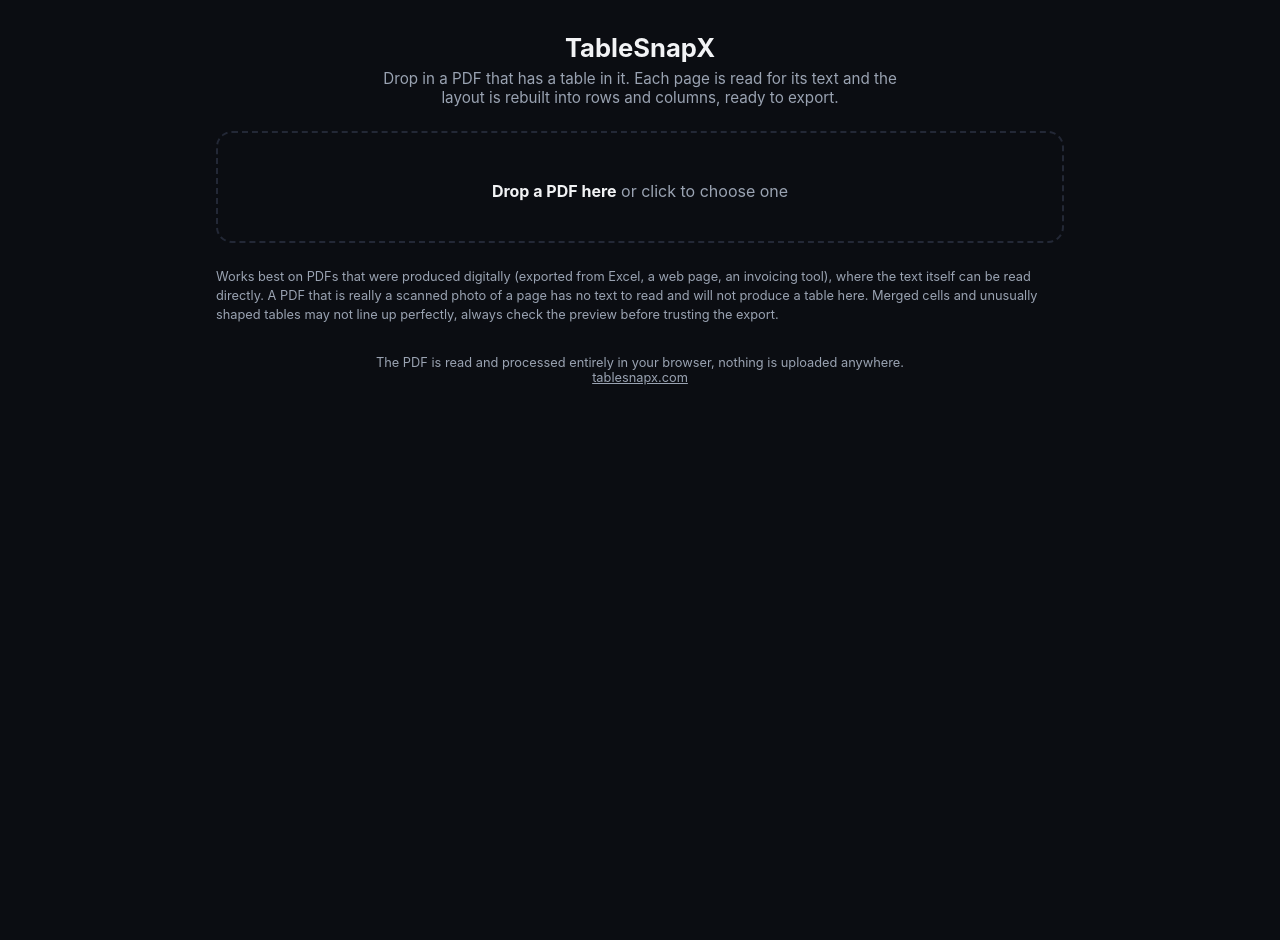
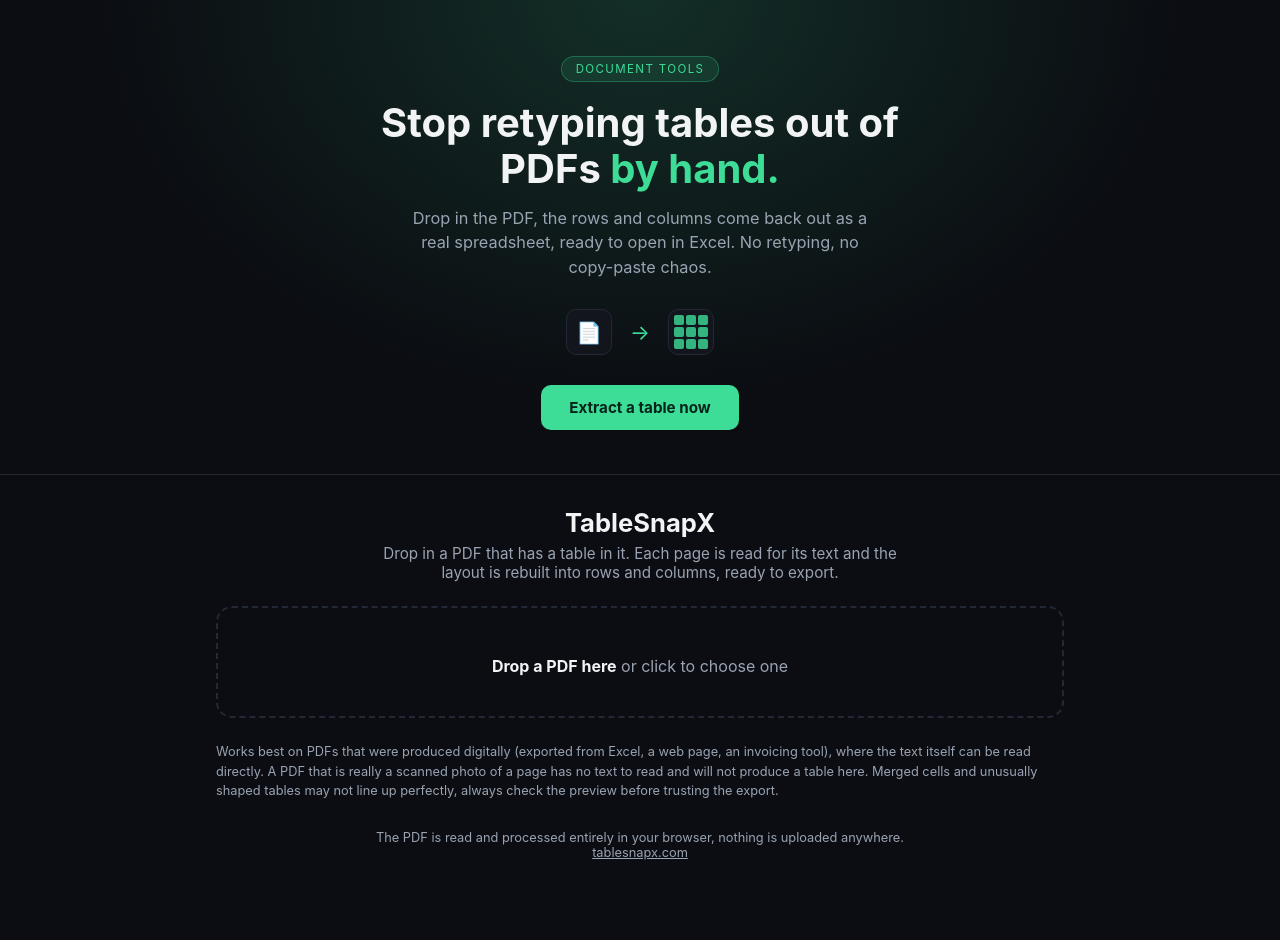
Before and after one commit to trailpawsgear/tablesnapx, a plain HTML site: page index.html in a window 1280 px wide. Before the commit the page ends 800 px from the top, so only its background shows below. Drawn offline with Linux system fonts and the light colour scheme; a script that the page names is missing.

Commit message:
Add emotionally-driven hero section above the tool
Co-Authored-By: Claude Sonnet 5 <noreply@anthropic.com>
Claude-Session: https://claude.ai/code/session_014wo98pWuBiT6L7Ke9LSvZF

```diff
--- a/index.html
+++ b/index.html
@@ -48,10 +48,35 @@
   .note{font-size:.8rem;color:var(--muted);margin-top:20px;line-height:1.5}
   footer{text-align:center;color:var(--muted);font-size:.8rem;margin-top:30px}
   footer a{color:var(--muted)}
+
+  .hero{position:relative;overflow:hidden;background:radial-gradient(ellipse at top,rgba(61,220,151,.16),transparent 60%);border-bottom:1px solid var(--border);padding:56px 16px 44px;text-align:center}
+  .hero-eyebrow{display:inline-block;font-size:.72rem;letter-spacing:.12em;text-transform:uppercase;color:var(--accent);background:rgba(61,220,151,.1);border:1px solid rgba(61,220,151,.3);border-radius:999px;padding:5px 14px;margin-bottom:18px}
+  .hero h1{font-size:2.1rem;line-height:1.15;margin:0 0 14px;max-width:560px;margin-left:auto;margin-right:auto}
+  .hero h1 span{color:var(--accent)}
+  .hero p.sub{color:var(--muted);font-size:1.02rem;max-width:460px;margin:0 auto 30px;line-height:1.5}
+  .pdf2sheet{display:flex;justify-content:center;align-items:center;gap:18px;margin-bottom:30px;flex-wrap:wrap}
+  .pdf2sheet .icon{width:46px;height:46px;border-radius:10px;background:var(--panel);border:1px solid var(--border);display:flex;align-items:center;justify-content:center;font-size:1.3rem}
+  .pdf2sheet .grid3{display:grid;grid-template-columns:repeat(3,10px);grid-template-rows:repeat(3,10px);gap:2px;width:46px;height:46px;background:var(--panel);border:1px solid var(--border);border-radius:10px;padding:5px;align-content:center;justify-content:center}
+  .pdf2sheet .grid3 div{background:var(--accent);opacity:.8;border-radius:2px}
+  .pdf2sheet .arrow{color:var(--accent);font-size:1.3rem}
+  .hero-cta{display:inline-block;background:var(--accent);color:#06241a;font-weight:700;padding:13px 28px;border-radius:10px;text-decoration:none;font-size:.95rem}
+  @media(min-width:640px){.hero h1{font-size:2.5rem}}
 </style>
 </head>
 <body>
+<section class="hero">
+  <div class="hero-eyebrow">DOCUMENT TOOLS</div>
+  <h1>Stop retyping tables out of PDFs <span>by hand.</span></h1>
+  <p class="sub">Drop in the PDF, the rows and columns come back out as a real spreadsheet, ready to open in Excel. No retyping, no copy-paste chaos.</p>
+  <div class="pdf2sheet">
+    <div class="icon">📄</div>
+    <span class="arrow">→</span>
+    <div class="grid3"><div></div><div></div><div></div><div></div><div></div><div></div><div></div><div></div><div></div></div>
+  </div>
+  <a href="#tool" class="hero-cta">Extract a table now</a>
+</section>
 <div class="wrap">
+  <div id="tool">
   <header>
     <h1>TableSnapX</h1>
     <p>Drop in a PDF that has a table in it. Each page is read for its text and the layout is rebuilt into rows and columns, ready to export.</p>
@@ -77,6 +102,7 @@
   <p class="note">
     Works best on PDFs that were produced digitally (exported from Excel, a web page, an invoicing tool), where the text itself can be read directly. A PDF that is really a scanned photo of a page has no text to read and will not produce a table here. Merged cells and unusually shaped tables may not line up perfectly, always check the preview before trusting the export.
   </p>
+  </div>
 
   <footer>
     The PDF is read and processed entirely in your browser, nothing is uploaded anywhere.
```
